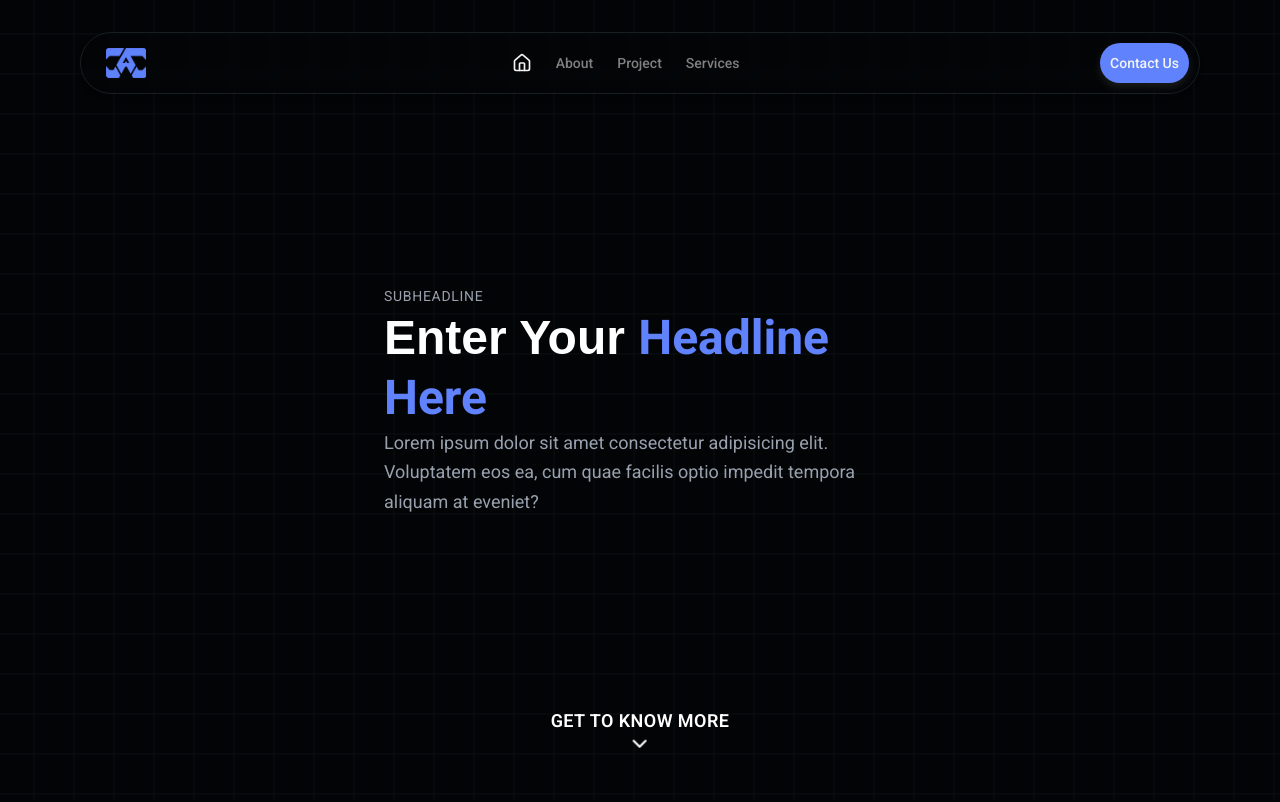
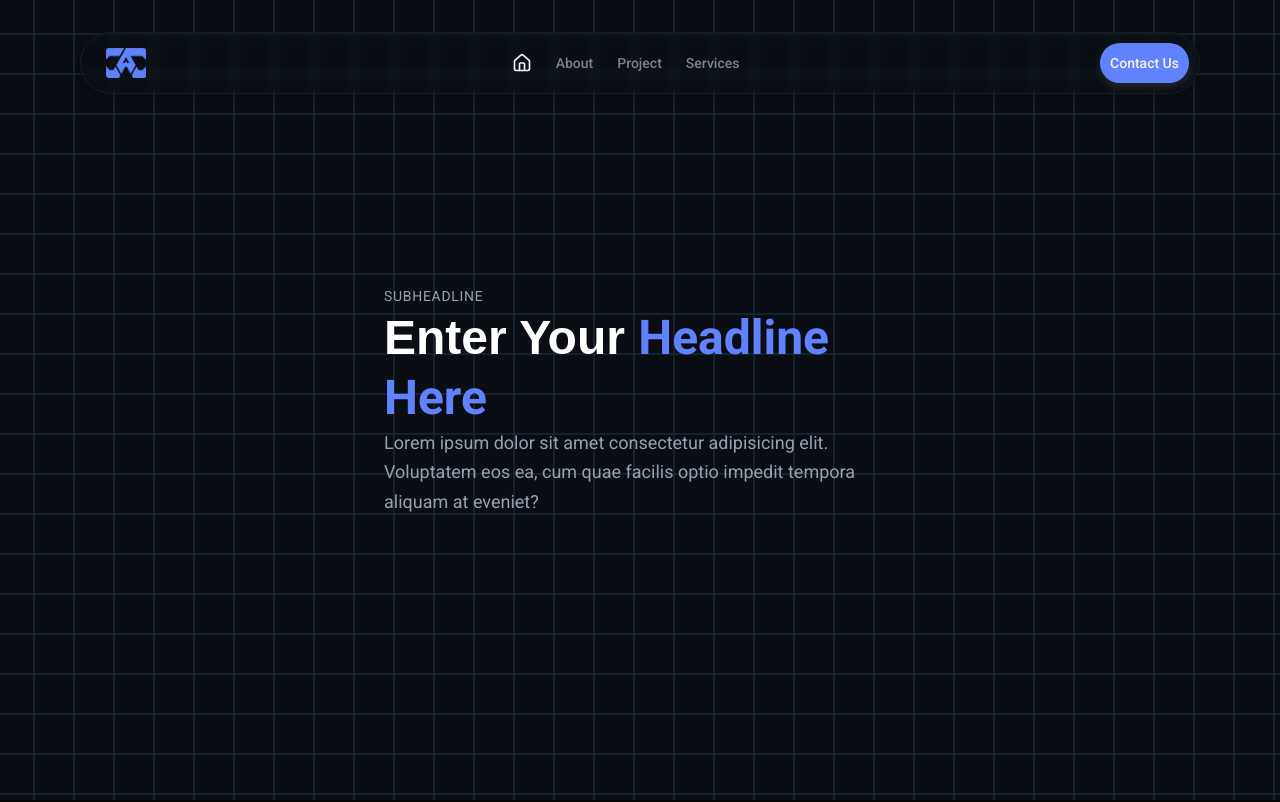
Before and after one commit to ZyIsBad/Jacotrades, a React (Vite) app: page / in a window 1280 px wide. Shown: the top 802 px of the page. Built offline with nearby package versions, Linux system fonts and the light colour scheme; a web font is replaced by a local one.

Commit message:
hover changes herosection

```diff
--- a/src/Pages/HeroSection.tsx
+++ b/src/Pages/HeroSection.tsx
@@ -11,7 +11,7 @@ const HeroSection = () => {
         direction="diagonal"
         borderColor="#182b31"
         hoverFillColor="#1e3a46"
-        className="absolute inset-0 w-full h-full -z-10"
+        className="absolute inset-0 w-full h-full z-10"
       />
 
       {/* 🔹 Dark overlay */}
@@ -19,11 +19,11 @@ const HeroSection = () => {
 
       {/* 🔹 Foreground content */}
       <div className="relative z-10 container mx-auto px-6 flex flex-col justify-center h-full md:flex-row items-center text-center md:text-left gap-8">
-        <div className="md:w-1/2">
+        <div className="md:w-1/2 z-10">
           <span className="uppercase text-gray-400 tracking-wider text-sm">
             SubHeadline
           </span>
-          <h1 className="text-4xl md:text-5xl font-bold mt-2 mb-4 leading-tight">
+          <h1 className="text-4xl md:text-5xl font-bold mt-2 mb-4 leading-tight ">
             Enter Your <span className="text-[#6083fd]">Headline Here</span>
           </h1>
           <p className="text-gray-400 text-base md:text-lg leading-relaxed">
```
